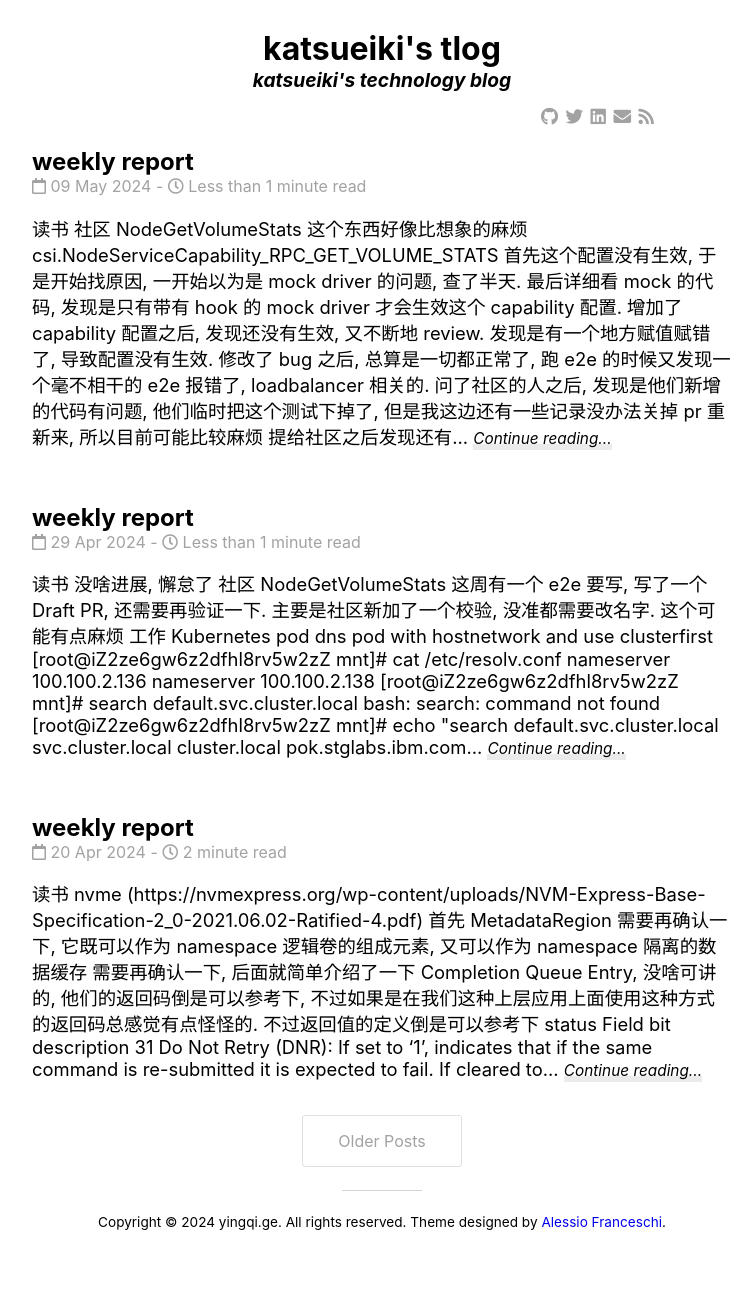
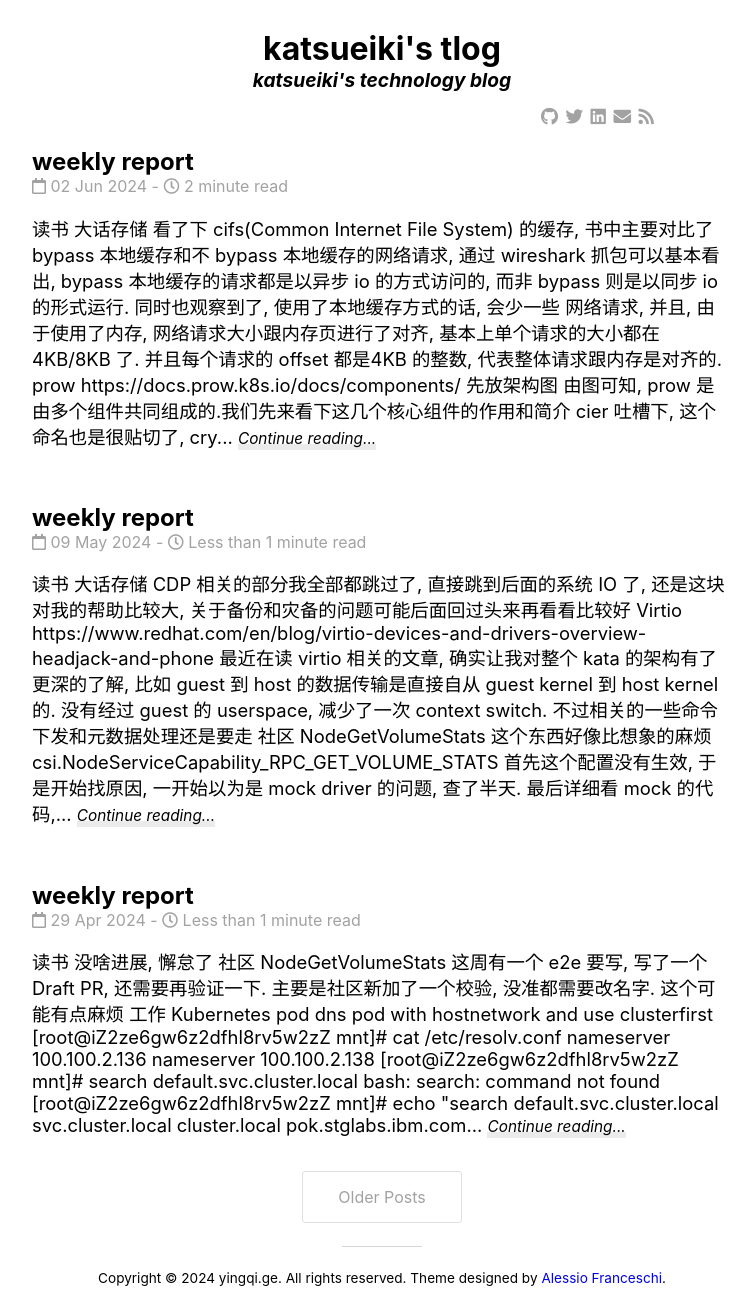
Before and after one commit to mowangdk/mowangdk.github.io, a Jekyll site: the page built from docs/index.html, in a window 1280 px wide. Shown: the whole page, without its empty margins (258-1013 px from the left). Built offline with Jekyll 4.4.1, drawn with Linux system fonts in a browser that asks for light colours; nearby versions of some CDN libraries; the list of posts is cut into pages by our own code; before the commit the page ends 1243 px from its top, so only the background shows below that; some of the changed lines change nothing that is shown.

Commit message:
Add diary

````diff
--- a/docs/_posts/2024-05-09-tech-report.markdown
+++ b/docs/_posts/2024-05-09-tech-report.markdown
@@ -7,6 +7,15 @@ categories: weeklyreport
 
 
 # 读书
+
+### 大话存储
+CDP 相关的部分我全部都跳过了, 直接跳到后面的系统 IO 了, 还是这块对我的帮助比较大, 关于备份和灾备的问题可能后面回过头来再看看比较好
+
+### Virtio
+
+https://www.redhat.com/en/blog/virtio-devices-and-drivers-overview-headjack-and-phone
+
+最近在读 virtio 相关的文章, 确实让我对整个 kata 的架构有了更深的了解, 比如 guest 到 host 的数据传输是直接自从 guest kernel 到 host kernel 的. 没有经过 guest 的 userspace, 减少了一次 context switch. 不过相关的一些命令下发和元数据处理还是要走
 
 
 
--- /dev/null
+++ b/docs/_posts/2024-06-02-tech-report.markdown
@@ -0,0 +1,148 @@
+---
+layout: post
+title:  "weekly report"
+date:   2024-06-02 22:30:08 +0800
+categories: weeklyreport
+---
+
+
+# 读书
+
+### 大话存储
+
+看了下 cifs(Common Internet File System) 的缓存, 书中主要对比了 bypass 本地缓存和不 bypass 本地缓存的网络请求, 通过 wireshark 抓包可以基本看出, bypass 本地缓存的请求都是以异步 io 的方式访问的, 而非 bypass 则是以同步 io 的形式运行. 同时也观察到了, 使用了本地缓存方式的话, 会少一些
+网络请求, 并且, 由于使用了内存, 网络请求大小跟内存页进行了对齐, 基本上单个请求的大小都在 4KB/8KB 了. 并且每个请求的 offset 都是4KB 的整数, 代表整体请求跟内存是对齐的.
+
+### prow
+
+https://docs.prow.k8s.io/docs/components/
+
+先放架构图
+
+![prow](/assets/img/prow-cluster.jpg)
+
+由图可知, prow 是由多个组件共同组成的.我们先来看下这几个核心组件的作用和简介
+
+#### cier
+
+> 吐槽下, 这个命名也是很贴切了, cry 的变形
+
+主要用于向上汇报 prowjob 的状态变化, 主要看下 github 的 reporter
+
+可以在 cier 中通过 ```--enable-workers=N``` 来使能 github reporter, 同样我们需要通过 ```--github-token-path``` 来放置 auth token. github 的接入还是比较简单的, 反而 slack 的配置比较复杂.
+
+如果你要实现新的 cier 的话需要按照下面的 interface 进行实现
+
+``` golang
+type reportClient interface {
+ Report(pj *v1.ProwJob) error
+ GetName() string
+ ShouldReport(pj *v1.ProwJob) bool
+}
+```
+
+#### Deck
+
+主要用来显示 prow 里面正在云盘或者最近运行的任务
+
+deck 可以通过 ```./cmd/deck/runlocal``` 在本地运行
+
+
+#### Prow-Controller-Manager
+
+这是主要的 controller, 主要控制 prow job 执行以及生命周期的管理, 是 Plank (板子?)的替代品, 最终会取代 sinker 和 crier, 详见 [PR](https://github.com/kubernetes/test-infra/issues/17024)
+
+Advantages
+Eventbased rather than cronbased, hence reacting much faster to changes in prowjobs or pods
+Per-Prowjob retrying, meaning genuinely broken prowjobs will not be retried forever and transient errors will be retried much quicker
+Uses a cache for the build cluster rather than doing a LIST every 30 seconds, reducing the load on the build clusters api server
+
+
+#### Tide
+
+也是 prow 之中最重要的一个组件了, 如果有给 kubernetes sig 提过 PR 的人可能见过, 就是一般拦住你们 pr 的最后一个 action.  它主要是用来管理 符合一组条件的 github PR 池, 它会自动测试符合标准的 PR, 也会自动合并最新通过测试的 PR. Tide comes in  vs Tide goes out
+
+##### 历史
+
+Tide 是由 @spxtr 在 2017 年创建的，旨在替代 mungegithub 的 Submit Queue。它的设计目的是在不消耗大量 API 接口调用配额的情况下，通过使用 GitHub 的 v4 GraphQL API 实现的 GitHub 搜索查询，来管理多个组织内的大量仓库，识别可合并的 PR（拉取请求）。
+
+文档中有一个流程图, 大概就是首先会对 PR 进行分类, 分组,分到不同的池子中, 不同类型的 PR 走不同的处理流程, 倒是没啥特殊的
+
+tide 的基本配置位于 [tide](https://github.com/kubernetes/test-infra/blob/b3e7e2271ee1c289c159bd5c167f4386110da08b/config/prow/config.yaml#L638) 除了上面这些之外, 还可能还需要为Tide配置预提交任务，使其能够针对PR运行. 我们可以根据[这篇文档](https://docs.prow.k8s.io/docs/getting-started-deploy/)在我们自己的 org or repo 里面配置 prow.
+
+#### prow job lifecycle
+
+文档以用户在 github 上触发 /test all 为例, 讲述整个 prow job 的声明周期
+- 用户发出 comment, github 通过 webhook 将 comment 发送给 prow
+- Prow的 Kubernetes 集群使用ingress资源进行 TLS 加解密，并将流量路由到hook服务资源，最终将流量发送到定义为部署的hook应用程序. hook [应用程序](https://github.com/kubernetes-sigs/prow/blob/db89760fea406dd2813e331c3d52b53b5bcbd140/cmd/hook/main.go#L107)会以 pod 的形式部署在 pod 内部
+- hook 程序接收到 /test all comments 之后, 会生成一个 [GenericCommentEvent](https://github.com/kubernetes-sigs/prow/blame/db89760fea406dd2813e331c3d52b53b5bcbd140/pkg/github/types.go#L1291) 发送给所有的 prow plugin
+- prow plugin 会收到两个对象
+    - a GitHub event object,
+    - a [ClientAgent](https://github.com/kubernetes-sigs/prow/blob/db89760fea406dd2813e331c3d52b53b5bcbd140/pkg/plugins/plugins.go#L258) object. 翻看代码可知, 这个 agent 里面包含着各种各样的 client, 这些 client 都是 hook 在初始化的时候进行初始化的.
+- Trigger 插件在运行测试之前验证 PR。例如，验证包括作者是否是组织成员，或者 PR 是否被标记为 'ok-to-test'。相关逻辑通过 [handleGenericComment](https://github.com/kubernetes-sigs/prow/blob/db89760fea406dd2813e331c3d52b53b5bcbd140/pkg/plugins/trigger/generic-comment.go#L33) 方法获取
+
+-  handleGenericComment 在前置检查都通过之后, 开始运行 presubmit 的 job, 相关 job 通过 [getPresubmits](https://github.com/kubernetes-sigs/prow/blob/db89760fea406dd2813e331c3d52b53b5bcbd140/pkg/plugins/trigger/generic-comment.go#L57) 方法获取.
+- 对于每一个 presubmits 任务我们都会通过 kubernetes api 启动一个 prowjob 来运行,相关 job 会带上 PR comments 的相关信息, prowjob 的组成就是由 presubmit 里面的 spec 和 status 字段构成的. 相关 CRD 定义如下
+
+```
+apiVersion: prow.k8s.io/v1
+kind: ProwJob
+metadata:
+  name: 32456927-35d9-11e7-8d95-0a580a6c1504
+spec:
+  job: pull-test-infra-bazel
+  decorate: true
+  pod_spec:
+    containers:
+    - image: gcr.io/k8s-staging-test-infra/bazelbuild:latest-test-infra
+  refs:
+    base_ref: master
+    base_sha: 064678510782db5b382df478bb374aaa32e577ea
+    org: kubernetes
+    pulls:
+    - author: ixdy
+      number: 2716
+      sha: dc32ccc9ea3672ccc523b7cbaa8b00360b4183cd
+    repo: test-infra
+  type: presubmit
+status:
+  startTime: 2017-05-10T23:34:22.567457715Z
+  state: triggered
+```
+
+- prow-controller-manager 根据 cr 的定义, 开始运行具体的任务. 等到 pod 运行结束, pcm 收集信息, 并把信息交由 crier 做上报.
+
+
+
+# 社区
+
+### NodeGetVolumeStats
+
+还在继续做这块, 由于在 github 上通过自动触发的任务始终没有获取到 volumehealth 相关的 metrics, 所以只能重新再本地搭建了环境在本地跑e2e, 经过验证, 发现 kubernetes 里面通过 ```WithFeatureGate()``` 的方法没办法为 kubelet 设置. 只能通过 test-infra 中的 prow 配置来初始化环境, 趁机看了下 prow 的文档,还挺有趣. 待会统一整理一下
+
+
+### Statefulset template resize
+
+owner 切换成了 sig-app. 但是没有人来 review 我们的 KEP.
+
+# 工作
+
+工作上整体没有什么进展. 最近可能也无心工作了.
+
+### 压测问题
+
+测试
+sudo fio -direct=1 -iodepth=128 -rw=randwrite -ioengine=libaio -bs=4k -size=1G -numjobs=8 -runtime=1000 -group_reporting -filename=/dev/your_device -name=Rand_Write_Testing
+
+初步测试结果:
+numjobs=4，avg rt 2ms，p95 rt 7ms
+numjobs=1, avg rt 0.5ms，p95 rt 7ms.
+
+
+其中 iodepth 为 io 请求队列的深度, 也就是可以同时进行未完成 io 命令的数量. 也就是 iops 会被打的很高. 在 iops 带宽打满的情况下, 进一步提高并发没有意义, 所有的请求都会堆积在队列中(队列深度很大). 大部分 io 延迟都是在队列中排队. 在 iops 被打满的情况下, 实验随着并发任务的升高而成倍增长符合预期
+
+根据文档: https://help.aliyun.com/zh/ecs/user-guide/test-the-performance-of-block-storage-devices?spm=a2c4g.11186623.0.0.79202adcxWvHTd
+
+测试云盘 iops 应该尽可能调大 iodepth, 设置bs 为 4k
+测试云盘吞吐 iodepth 调到适中, 增大 bs 大小为 1024k
+测试云盘时延, iodepth 调小, bs 调小.
````
Also changed, not shown: docs/assets/img/prow-cluster.jpg (added).
